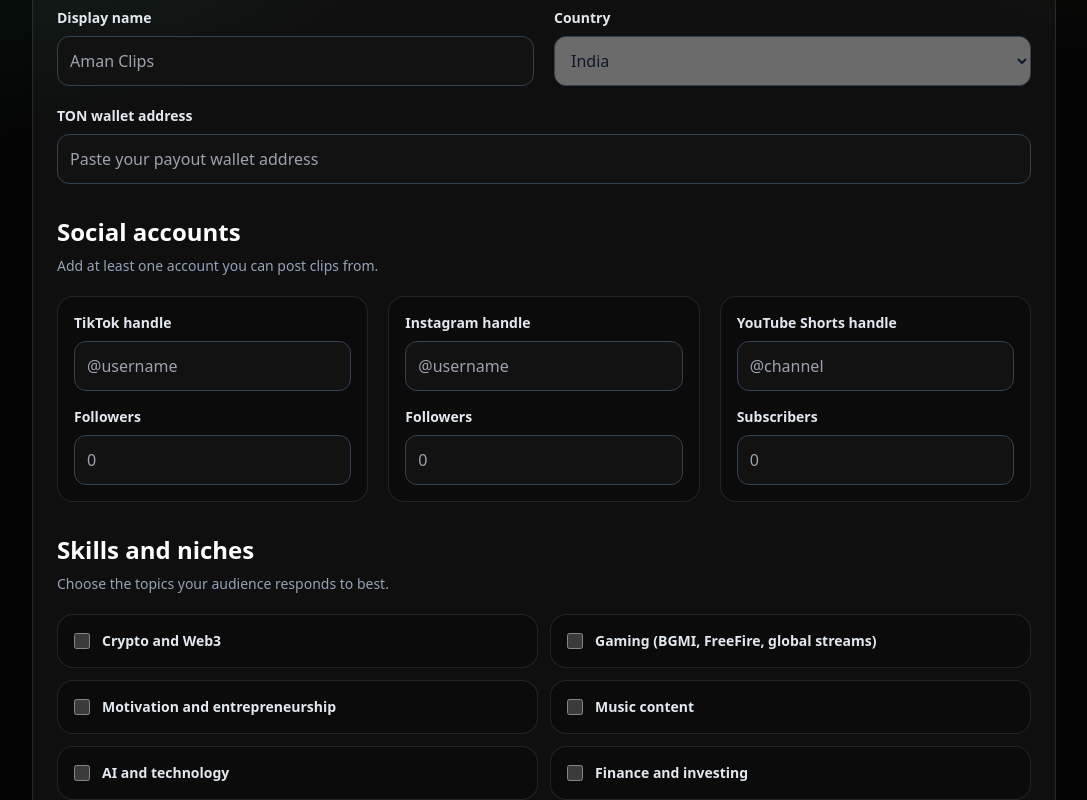
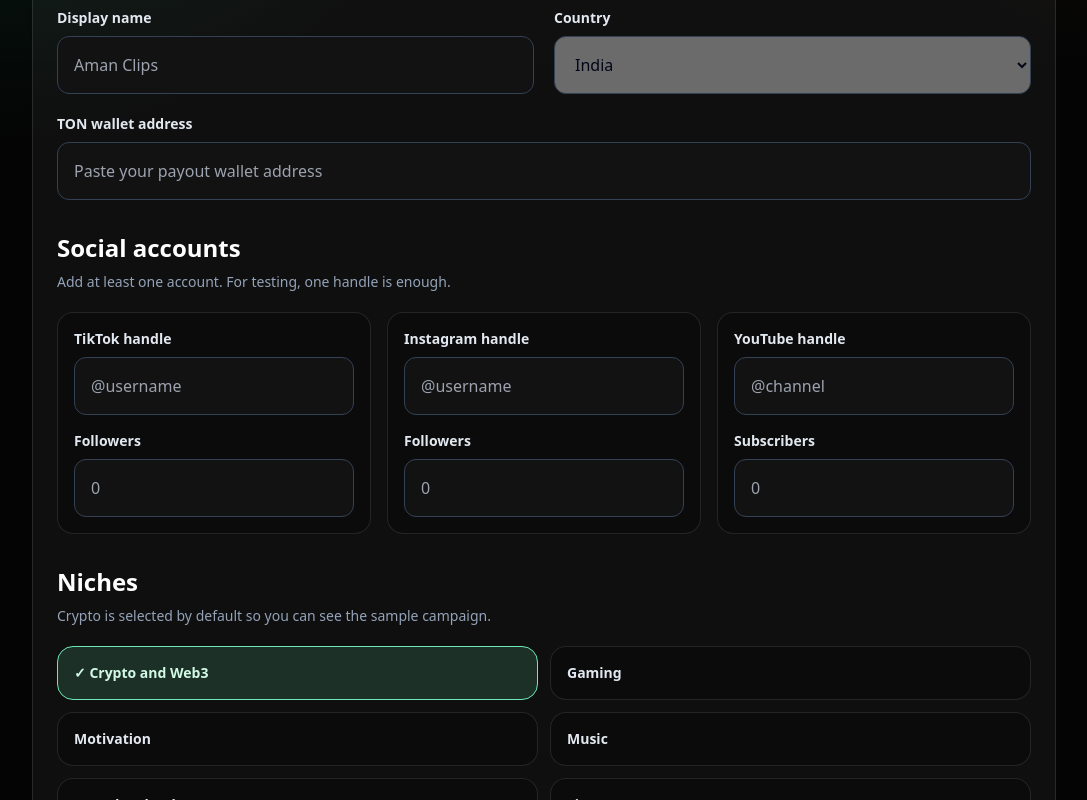
Before and after one commit to youssefalw2001/Clip-bounty-, a Next.js app: page /worker/profile in a window 1280 px wide. Shown: the part 500-1300 px from the top of the page, without its empty margins (52-1139 px from the left). Built offline with nearby package versions, Linux system fonts and the light colour scheme; no server answers.

Commit message:
Replace worker profile page with simplified client form

```diff
--- a/app/worker/profile/page.tsx
+++ b/app/worker/profile/page.tsx
@@ -1,98 +1,15 @@
-import { saveWorkerProfileAction } from "@/app/actions";
 import { DashboardShell } from "@/components/DashboardShell";
-import { UserIdentityInput } from "@/components/UserIdentityInput";
+import { WorkerProfileForm } from "@/components/WorkerProfileForm";
 
 export const dynamic = "force-dynamic";
-
-const niches = [
-  ["crypto", "Crypto and Web3"],
-  ["gaming", "Gaming (BGMI, FreeFire, global streams)"],
-  ["motivation", "Motivation and entrepreneurship"],
-  ["music", "Music content"],
-  ["ai-tech", "AI and technology"],
-  ["finance", "Finance and investing"],
-  ["ecommerce", "Ecommerce and products"],
-  ["fitness", "Fitness and wellness"],
-];
 
 export default function WorkerProfilePage() {
   return (
     <DashboardShell
-      title="Complete your clipper profile"
-      subtitle="Set your payout wallet, social accounts, and niches so we can match you with campaigns that fit your audience."
+      title="Worker profile"
+      subtitle="Complete this once to unlock matching campaigns. Crypto is selected by default so the sample campaign is easy to test."
     >
-      <form action={saveWorkerProfileAction} className="max-w-5xl rounded-3xl border border-white/10 bg-white/[0.045] p-6 shadow-2xl shadow-black/30">
-        <UserIdentityInput />
-
-        <div className="mb-6 rounded-2xl border border-amber-300/20 bg-amber-300/10 p-4 text-sm leading-6 text-amber-100">
-          Profile is required before claiming campaigns. You need a TON wallet, at least one social handle, and at least one niche.
-        </div>
-
-        <div className="grid gap-5 md:grid-cols-2">
-          <div>
-            <label className="block text-sm font-semibold text-slate-200" htmlFor="displayName">Display name</label>
-            <input id="displayName" name="displayName" required className="mt-2 w-full rounded-xl border border-slate-700 p-3" placeholder="Aman Clips" />
-          </div>
-          <div>
-            <label className="block text-sm font-semibold text-slate-200" htmlFor="country">Country</label>
-            <select id="country" name="country" className="mt-2 w-full rounded-xl border border-slate-700 p-3" defaultValue="IN">
-              <option value="IN">India</option>
-              <option value="PK">Pakistan</option>
-              <option value="BD">Bangladesh</option>
-              <option value="PH">Philippines</option>
-              <option value="ID">Indonesia</option>
-              <option value="VN">Vietnam</option>
-              <option value="OTHER">Other</option>
-            </select>
-          </div>
-          <div className="md:col-span-2">
-            <label className="block text-sm font-semibold text-slate-200" htmlFor="tonWalletAddress">TON wallet address</label>
-            <input id="tonWalletAddress" name="tonWalletAddress" required className="mt-2 w-full rounded-xl border border-slate-700 p-3" placeholder="Paste your payout wallet address" />
-          </div>
-        </div>
-
-        <div className="mt-8">
-          <h2 className="text-2xl font-black text-white">Social accounts</h2>
-          <p className="mt-2 text-sm text-slate-400">Add at least one account you can post clips from.</p>
-          <div className="mt-5 grid gap-5 md:grid-cols-3">
-            <div className="rounded-2xl border border-white/10 bg-black/25 p-4">
-              <label className="block text-sm font-semibold text-slate-200" htmlFor="tiktokHandle">TikTok handle</label>
-              <input id="tiktokHandle" name="tiktokHandle" className="mt-2 w-full rounded-xl border border-slate-700 p-3" placeholder="@username" />
-              <label className="mt-4 block text-sm font-semibold text-slate-200" htmlFor="tiktokFollowers">Followers</label>
-              <input id="tiktokFollowers" name="tiktokFollowers" type="number" min="0" className="mt-2 w-full rounded-xl border border-slate-700 p-3" placeholder="0" />
-            </div>
-            <div className="rounded-2xl border border-white/10 bg-black/25 p-4">
-              <label className="block text-sm font-semibold text-slate-200" htmlFor="instagramHandle">Instagram handle</label>
-              <input id="instagramHandle" name="instagramHandle" className="mt-2 w-full rounded-xl border border-slate-700 p-3" placeholder="@username" />
-              <label className="mt-4 block text-sm font-semibold text-slate-200" htmlFor="instagramFollowers">Followers</label>
-              <input id="instagramFollowers" name="instagramFollowers" type="number" min="0" className="mt-2 w-full rounded-xl border border-slate-700 p-3" placeholder="0" />
-            </div>
-            <div className="rounded-2xl border border-white/10 bg-black/25 p-4">
-              <label className="block text-sm font-semibold text-slate-200" htmlFor="youtubeHandle">YouTube Shorts handle</label>
-              <input id="youtubeHandle" name="youtubeHandle" className="mt-2 w-full rounded-xl border border-slate-700 p-3" placeholder="@channel" />
-              <label className="mt-4 block text-sm font-semibold text-slate-200" htmlFor="youtubeSubscribers">Subscribers</label>
-              <input id="youtubeSubscribers" name="youtubeSubscribers" type="number" min="0" className="mt-2 w-full rounded-xl border border-slate-700 p-3" placeholder="0" />
-            </div>
-          </div>
-        </div>
-
-        <div className="mt-8">
-          <h2 className="text-2xl font-black text-white">Skills and niches</h2>
-          <p className="mt-2 text-sm text-slate-400">Choose the topics your audience responds to best.</p>
-          <div className="mt-5 grid gap-3 md:grid-cols-2">
-            {niches.map(([value, label]) => (
-              <label key={value} className="flex items-center gap-3 rounded-2xl border border-white/10 bg-black/25 p-4 text-sm font-semibold text-slate-200">
-                <input type="checkbox" name="niches" value={value} className="h-4 w-4" />
-                {label}
-              </label>
-            ))}
-          </div>
-        </div>
-
-        <button type="submit" className="mt-8 rounded-2xl bg-emerald-300 px-6 py-4 font-black text-black shadow-lg shadow-emerald-950/30">
-          Save profile and unlock campaigns
-        </button>
-      </form>
+      <WorkerProfileForm />
     </DashboardShell>
   );
 }
```
